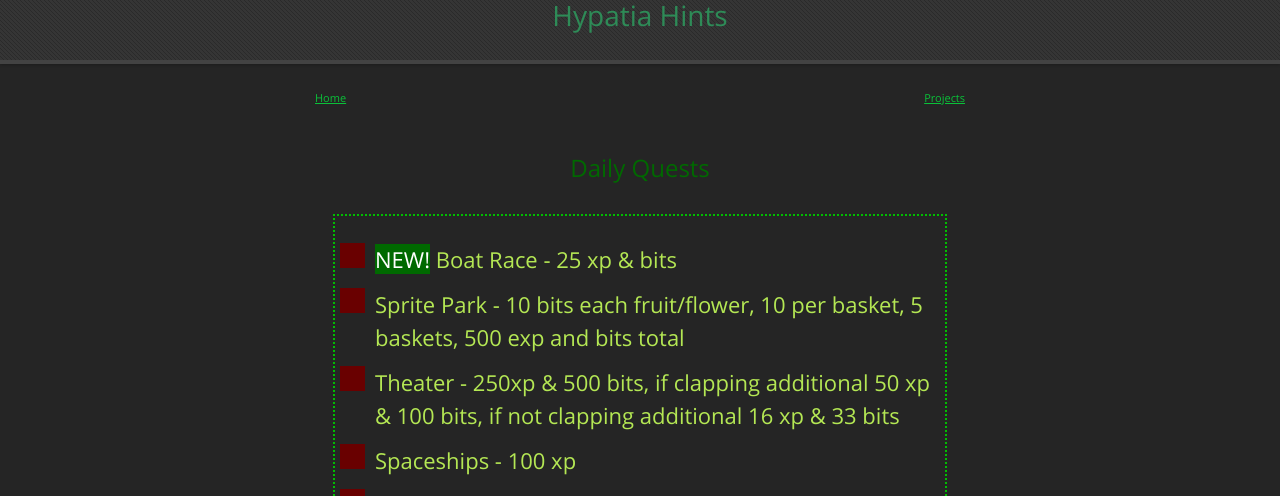
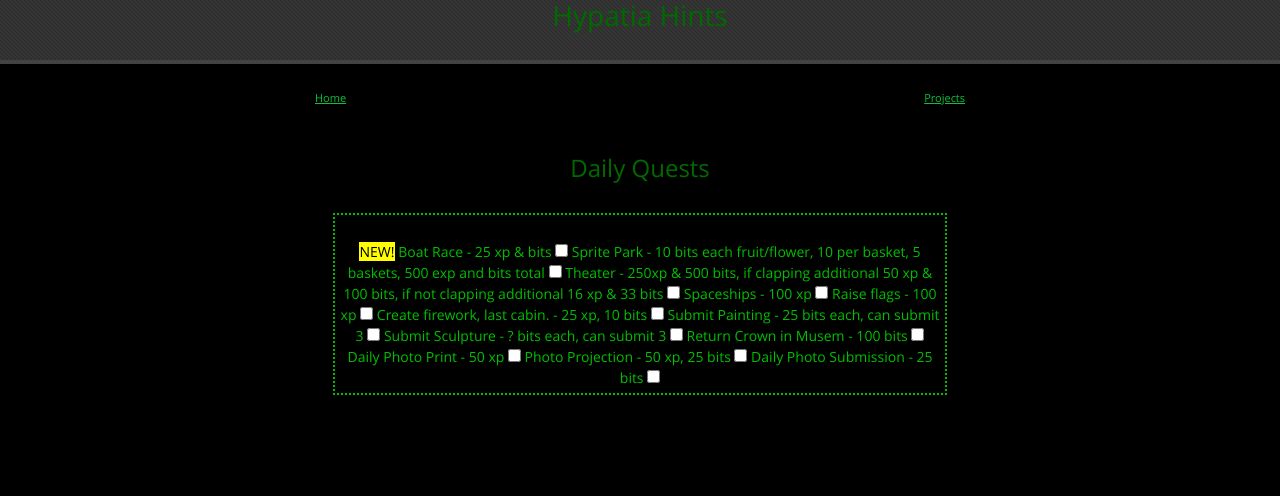
Before and after one commit to LunarTiger/hypatia, a Jekyll site: the page built from index.md, in a window 1280 px wide and 1400 px high. Shown: the top 496 px of the window. Built offline with Jekyll 4.4.1, drawn with Linux system fonts in a browser that asks for light colours; our own code applies the rules of GitHub Pages for plain Markdown files; grey boxes are pictures that could not be loaded.

Commit message:
Update style.scss

```diff
--- a/assets/css/style.scss
+++ b/assets/css/style.scss
@@ -4,47 +4,54 @@
 @import "{{ site.theme }}";
 
 body {
-    color: #b4e754;
+    text-align:center;
+    background-image: none;
+    background-color: #000000;
+    color: #00be00;
+}
+
+footer {
+    position: fixed;
+    left: 0;
+    bottom: 0;
+    width: 100%;
+    text-align:center;
+    background-color: #000000;
+    color: #00ff00;
+    border-top: 1px dashed #006900;
 }
 
 /* unvisited link */
 a:link {
     color: #0ac139;
+    text-decoration: underline;
 }
 
 /* visited link */
 a:visited {
     color: #0ac139;
+    text-decoration: none;
 }
 
 /* mouse over link */
 a:hover {
     color: #0ac139;
+    text-decoration: underline;
 }
 
 /* selected link */
 a:active {
     color: #0ac139;
-}
-
-a:link {
     text-decoration: underline;
 }
 
-a:visited {
-    text-decoration: none;
-}
-
-a:hover {
-    text-decoration: underline;
-}
-
-a:active {
+a {
+    color: #0ac139;
     text-decoration: underline;
 }
 
 h1 {
-    color: #2E8B57;
+    color: #006900;
 }
 
 h2 {
@@ -52,107 +59,120 @@ h2 {
 }
 
 h3 {
+    color: #00be00;
+}
+
+h4 {
     color: #006900;
 }
 
+h5 {
+    color: #006900;
+}
+
+h6 {
+    color: #00ff00;
+}
+
 hr {
-    border-color: #006900;
+    border-top: 1px dashed #006900;
+    border-bottom: 0;
+    border-left: 0;
+    border-right: 0;
 }
 
 table {
-    border: 0px solid;
+    text-align:center;
+    margin-left:auto;
+    margin-right:auto;
+    border: none;
+    max-width: 99%;
+}
+
+table.navbar {
+    cellspacing: 10;
+}
+
+tr {
+    border: none;
+}
+
+th {
+    text-align:center;
+    border: none;
 }
 
 ul {
     list-style-position: inside;
 }
 
-li::before {
-    content: "→";
-    color: #39FF14;
-    display: inline-block;
-    width: 2em;
-    margin-left: -2em
+button {
+    background-color: #000000;
+    color: #00FF00;
+    padding: 10px;
+    border-radius: 10px;
 }
 
-hr {
-    border-top: 2px dotted #00be00;
-    border-bottom: 0;
-    border-left: 0;
-    border-right: 0;
-    height: 0;
+div.container {
+    max-width: 80%;
+    margin: 0 auto;
 }
 
-mark {
-    background-color: #006900;
-    color: #fff;
+/* navbar */
+ul.navbar {
+    list-style-type: none;
+    margin: 0;
+    padding: 0;
+    overflow: hidden;
+    background-color: #000;
 }
 
-/*----------------------------------------------------------------
-  - Coustom check boxes                                          -
-  ----------------------------------------------------------------
-/* The container */
-.container {
-    display: block;
-    position: relative;
-    padding-left: 35px;
-    margin-bottom: 12px;
-    cursor: pointer;
-    font-size: 22px;
-    -webkit-user-select: none;
-    -moz-user-select: none;
-    -ms-user-select: none;
-    user-select: none;
+/* navbar */
+li.navbar {
+    border-right: 1px dashed #006900;
+    float: left;
 }
 
-/* Hide the browser's default checkbox */
-.container input {
-    position: absolute;
-    opacity: 0;
-    cursor: pointer;
+li.navbar:last-child {
+    border-right:none;
 }
 
-/* Create a custom checkbox */
-.checkmark {
-    position: absolute;
-    top: 0;
-    left: 0;
-    height: 25px;
-    width: 25px;
-    background-color: #690000;
+li.navbar a {
+    display: block;
+    color: #00be00;
+    text-align: center;
+    padding: 14px 16px;
+    text-decoration: none;
 }
 
-/* On mouse-over, add a background color */
-.container:hover input ~ .checkmark {
-    background-color: #006900;
+/* Change the link color to on hover */
+li.navbar a:hover {
+    background-color: #003300;
 }
 
-/* When the checkbox is checked, add a background */
-.container input:checked ~ .checkmark {
-    background-color: #0f0;
+/*coustom scrollbar*/
+/* width */
+::-webkit-scrollbar {
+    width: 10px;
 }
 
-/* Create the checkmark/indicator (hidden when not checked) */
-.checkmark:after {
-    content: "";
-    position: absolute;
-    display: none;
+/* Track */
+::-webkit-scrollbar-track {
+    background: transparent;
 }
 
-/* Show the checkmark when checked */
-.container input:checked ~ .checkmark:after {
-    display: block;
+/* Handle */
+::-webkit-scrollbar-thumb {
+    background: #0f0;
+    border-radius: 10px;
 }
 
-/* Style the checkmark/indicator */
-.container .checkmark:after {
-    left: 9px;
-    top: 5px;
-    width: 0px;
-    height: 0px;
-    border: 0;
-    border-width: 0 0px 0px 0;
-    -webkit-transform: rotate(45deg);
-    -ms-transform: rotate(45deg);
-    transform: rotate(45deg);
+/* Handle on hover */
+::-webkit-scrollbar-thumb:hover {
+    background: #009900;
 }
+
+/*corner where the scrollbars meet*/
+::-webkit-scrollbar-corner {
+    background: transparent;
+}
```
